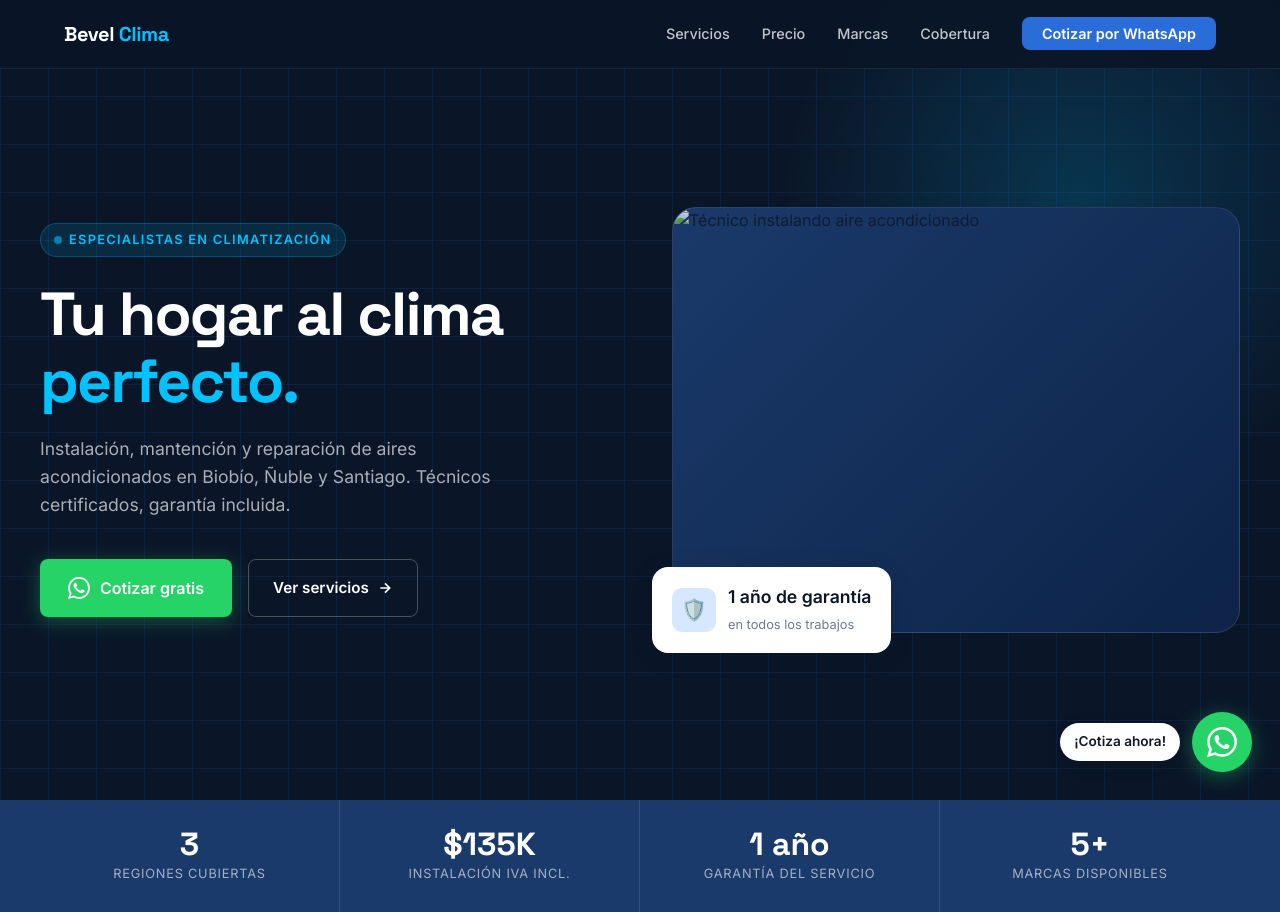
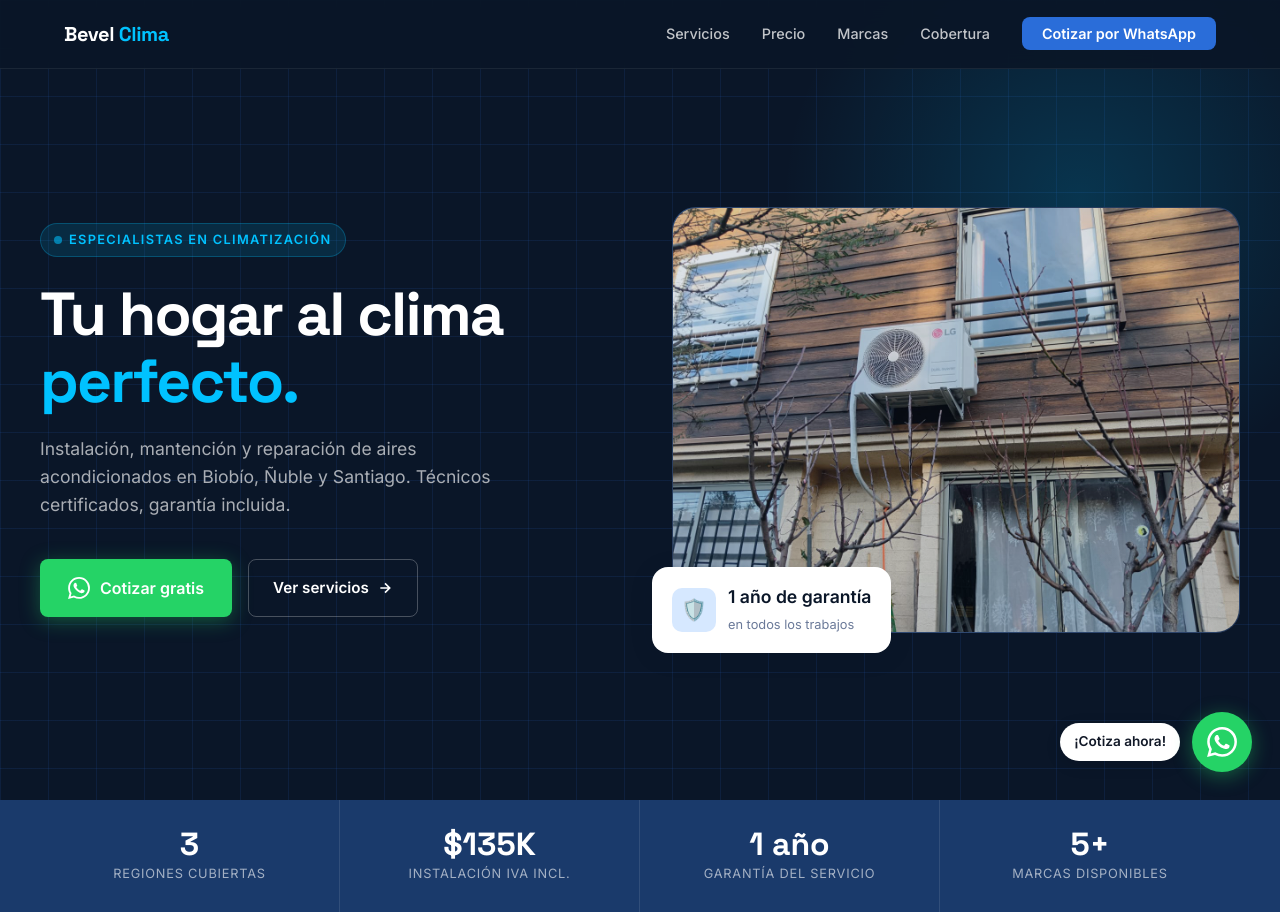
Before and after one commit to NullRoot-Afk/Bevel_Clima, a plain HTML site: page index.html in a window 1280 px wide. Shown: the top 915 px of the page. Drawn offline with Linux system fonts and the light colour scheme; the site is published under a folder, as on GitHub Pages, so addresses that start at the root find nothing.

Commit message:
Correccion direccion de imagen

```diff
--- a/index.html
+++ b/index.html
@@ -707,7 +707,7 @@
             </div>
             <div class="hero__image">
                 <div class="hero__img-frame">
-                    <img src="/images/img_3.jpeg" alt="Técnico instalando aire acondicionado" />
+                    <img src="images/img_3.jpeg" alt="Técnico instalando aire acondicionado" />
                 </div>
                 <div class="hero__badge">
                     <div class="hero__badge-icon">🛡️</div>
```
